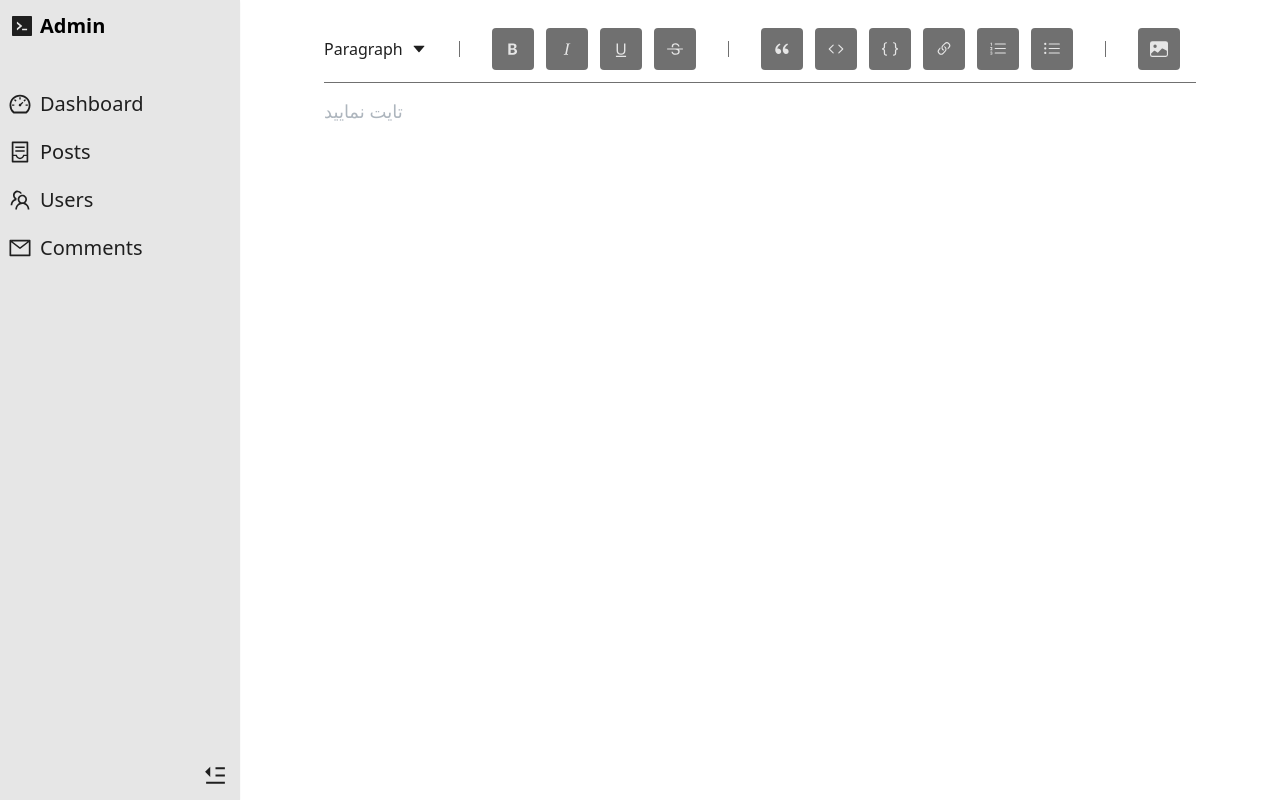
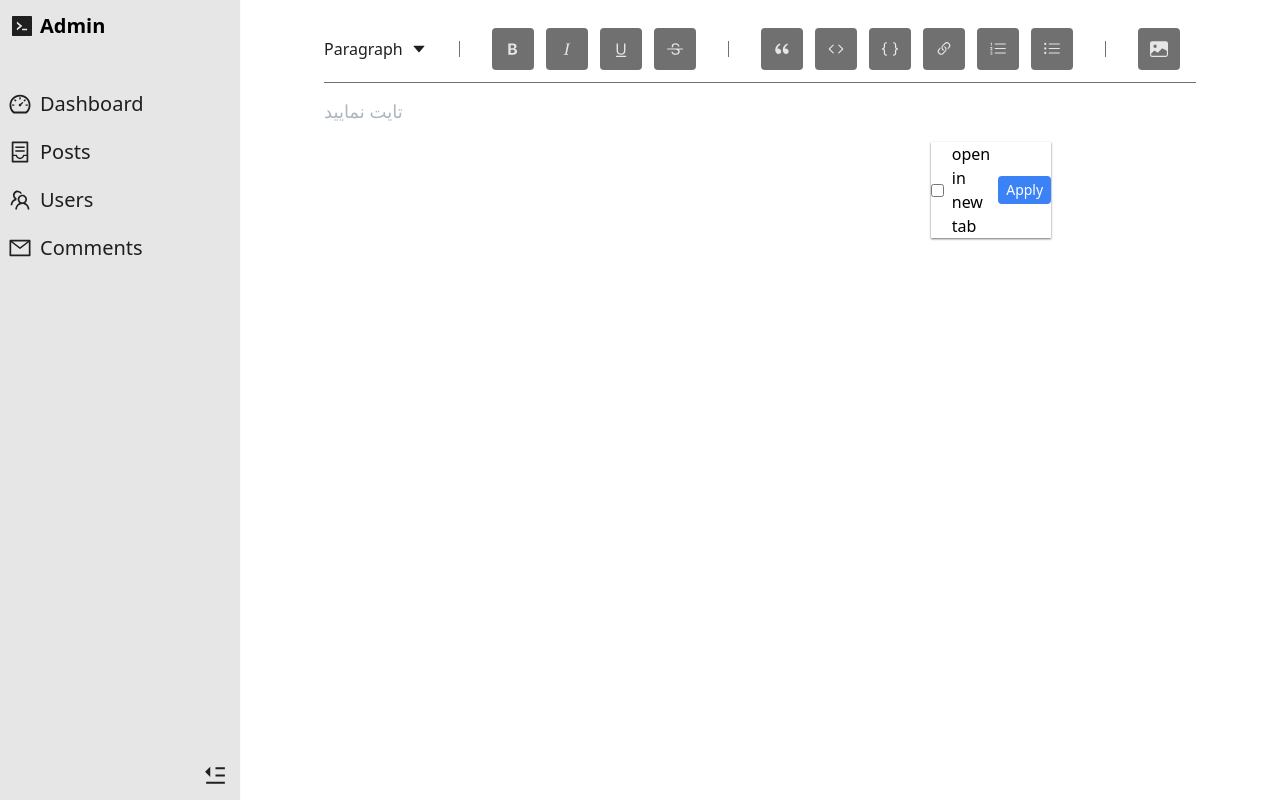
Before and after one commit to MohammadAsgharian/my-blog, a Next.js app: page /admin/posts/create in a window 1280 px wide. Built offline with nearby package versions, Linux system fonts and the light colour scheme.

Commit message:
Add LinkForm

```diff
--- a/src/components/InsertLink.tsx
+++ b/src/components/InsertLink.tsx
@@ -19,7 +19,7 @@ export const InsertLink: FC<Props> = ({
         <Button>
           <BsLink45Deg />
         </Button>
-        <div className="absolute top-full mt-4">
+        <div className="absolute top-full mt-4 z-50">
             <LinkForm></LinkForm>
         </div>
     </div>
--- a/src/components/LinkForm.tsx
+++ b/src/components/LinkForm.tsx
@@ -14,8 +14,18 @@ export const LinkForm: FC<Props> = ({
 }): JSX.Element => {
 
   return (
-    <div>
-        <input  type="text" className="w-full bg-transparent rounded border2"></input>
+    <div className="rounded p-2">
+        <input  type="text"
+            className="w-full bg-transparent rounded border2
+            border-secondary-dark focus:border-primary-dark
+            dark:focus:border-primary transition p-2 text-primary-dark dark:text-primary"></input>
+        <div className="flex items-center space-x-2 mt-2 dark:bg-primary-dark shadow-sm shadow-secondary-dark">
+            <input type="checkbox" id="open-in-new-tab"></input>
+            <label htmlFor="open-in-new-tab">open in new tab</label>
+            <div className="flex-1 text-right">
+                <button className="bg-action px-2 py-1 text-primary rounded text-sm">Apply</button>
+            </div>
+        </div>
     </div>
   );
 };
```
